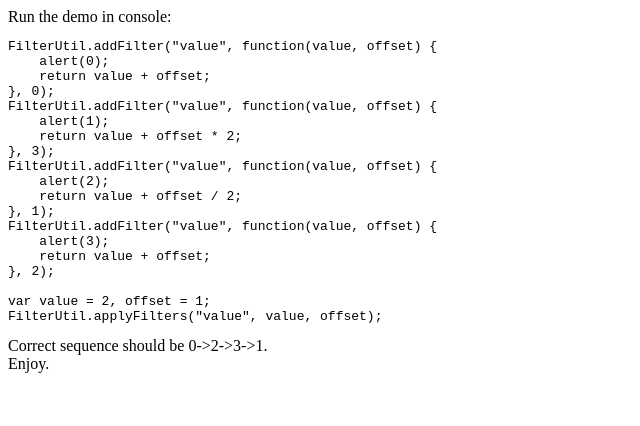
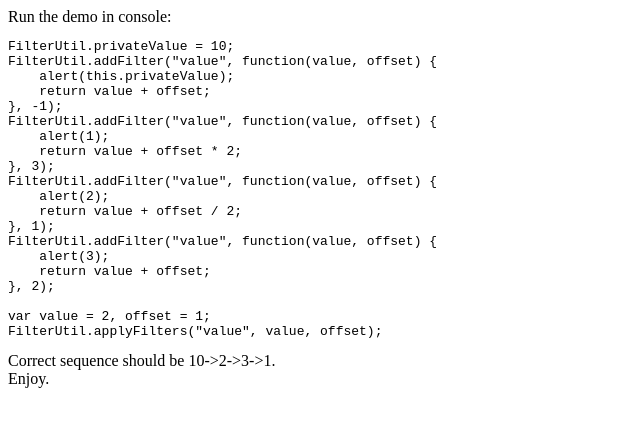
Before and after one commit to yarmyarch/Filter-Util, a plain HTML site: page index.html in a window 1280 px wide. Shown: the whole page, without its empty margins (0-640 px from the left). Drawn offline with Linux system fonts and the light colour scheme.

Commit message:
"this" supplies added.

```diff
--- a/FilterUtil.js
+++ b/FilterUtil.js
@@ -116,7 +116,7 @@ var FilterUtil = (function() {
                             // rebuild arguments for next filter.
                             // first param is currend calculated value, additional arguments can be parsed via the input.
                             arg = value == undefined ? (arg.length && arg || [].slice.call(arguments, 1)) : [value].concat([].slice.call(arguments, 2));
-                            (filterList[j] instanceof Function) && (value = filterList[j].apply({}, arg));
+                            (filterList[j] instanceof Function) && (value = filterList[j].apply(obj, arg));
                         }
                     }
 
--- a/index.html
+++ b/index.html
@@ -5,10 +5,11 @@
 <body>
 Run the demo in console:<br>
 <pre>
+FilterUtil.privateValue = 10;
 FilterUtil.addFilter("value", function(value, offset) {
-    alert(0);
+    alert(this.privateValue);
     return value + offset;
-}, 0);
+}, -1);
 FilterUtil.addFilter("value", function(value, offset) {
     alert(1);
     return value + offset * 2;
@@ -26,7 +27,7 @@ var value = 2, offset = 1;
 FilterUtil.applyFilters("value", value, offset);
 </pre>
 
-Correct sequence should be 0->2->3->1.<br>
+Correct sequence should be 10->2->3->1.<br>
 Enjoy.
 </body>
 </html>
```
Also changed, not shown: 1 other file.
